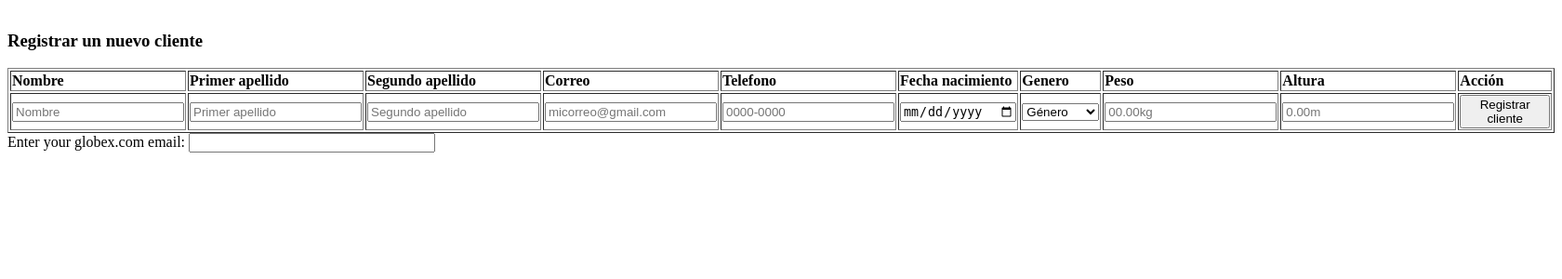
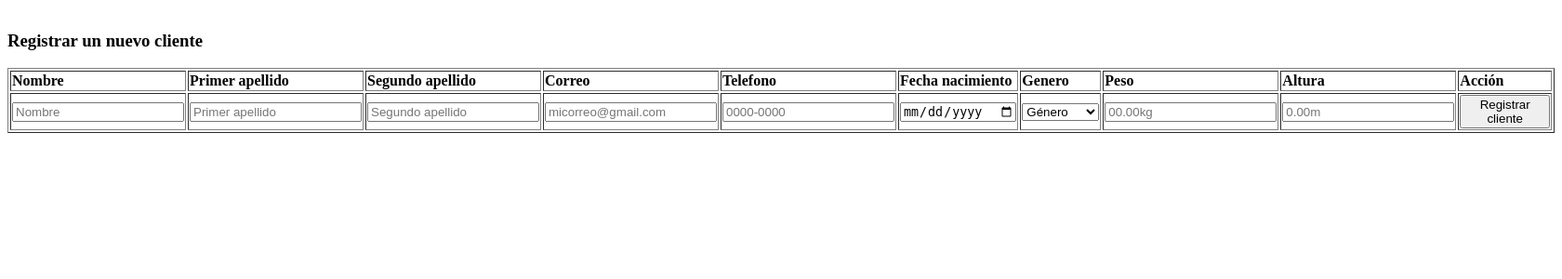
Before and after one commit to DarkGods04/ProyectoGymnasioParadigmas, a PHP site: page /listarClientes.php in a window 1680 px wide. Shown: the part 396-696 px from the top of the page at 93% size. Run offline with PHP 8.4, Linux system fonts and the light colour scheme; data comes from the database, SQL or seed files in the repository.

Commit message:
Update listarClientes.php

```diff
--- a/ProyectoGimnasio/view/listarClientes.php
+++ b/ProyectoGimnasio/view/listarClientes.php
@@ -237,9 +237,7 @@ include '../business/clienteBusiness.php';
             </tr>
 
 
-            <label for="email">Enter your globex.com email:</label>
 
-            <input type="email" id="email" pattern="+@globex\.com : +@globex\.globex\.globex\ " size="30" required>
         </form>
     </div>
 </body>
```
